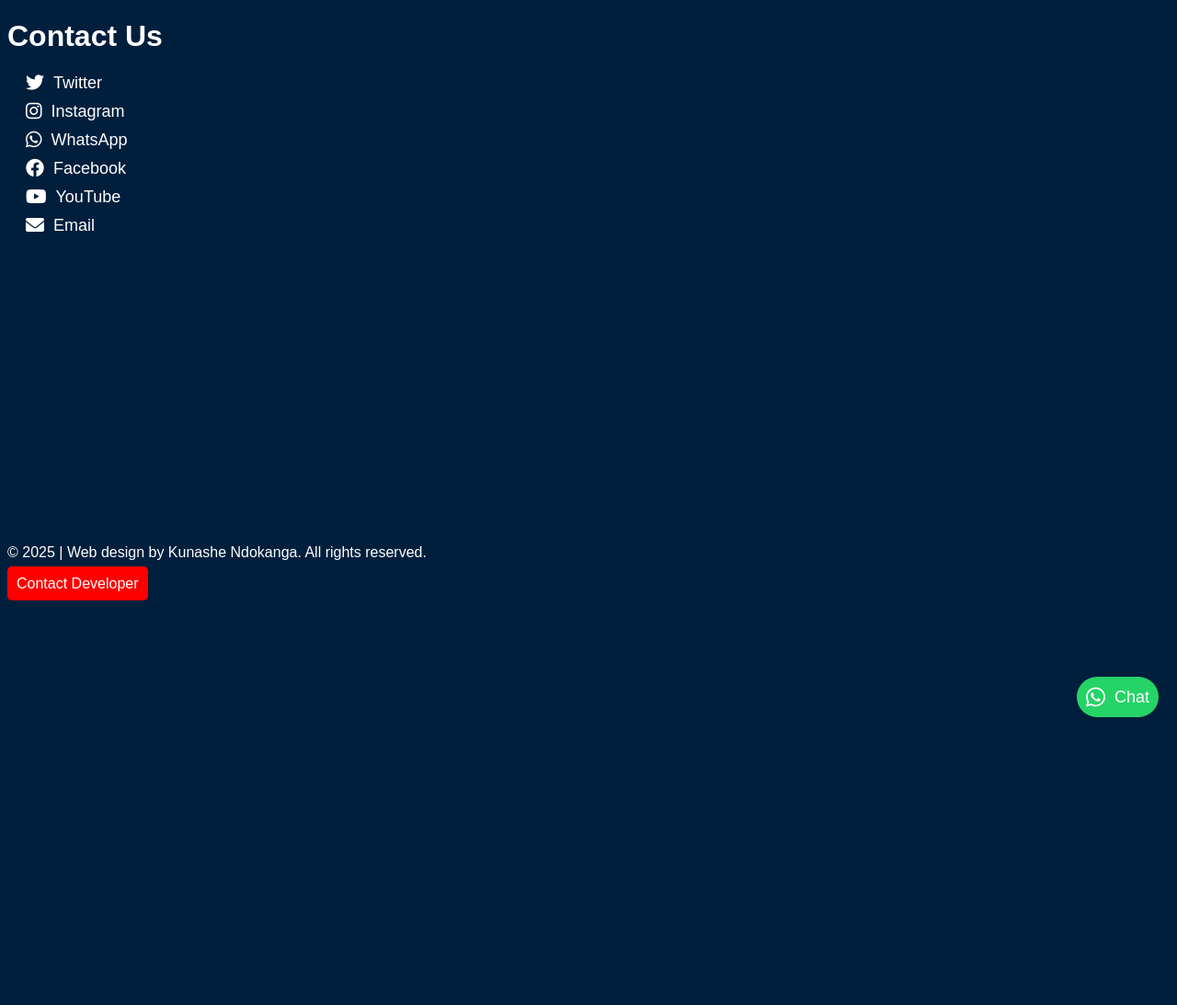
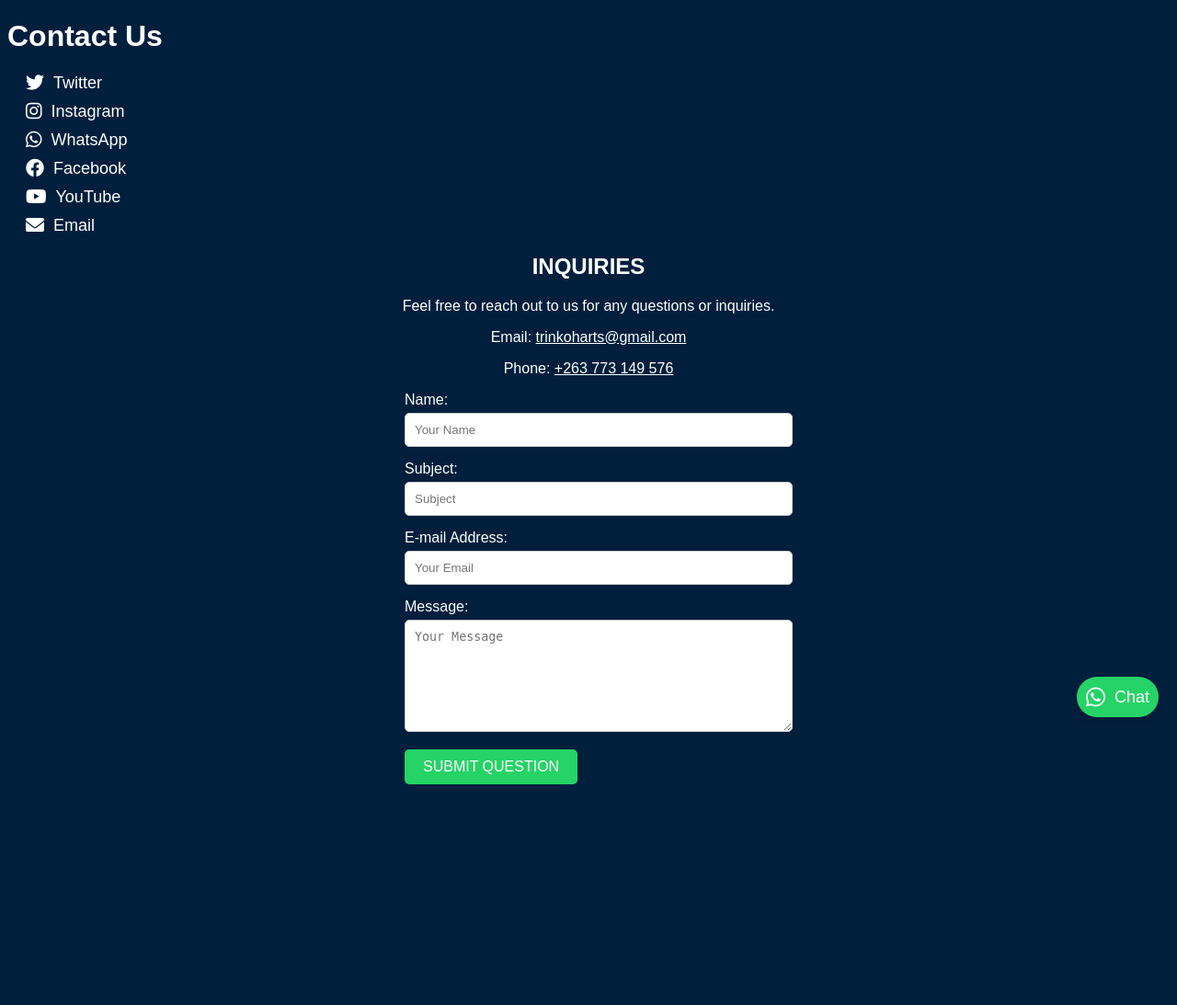
Before and after one commit to Kunashe-n/myapp, a Flask app: page /contact in a window 1280 px wide. Shown: the top 1093 px of the page at 92% size. Before the commit the page ends 780 px from the top, so only its background shows below. Run offline with Flask 3, Linux system fonts and the light colour scheme.

Commit message:
Update contact.html

```diff
--- a/templates/contact.html
+++ b/templates/contact.html
@@ -54,8 +54,30 @@
             <i class="fas fa-envelope"></i> Email
         </a>
     </section>
+    <section style="margin: 20px; text-align: center;">
+        <h2>INQUIRIES</h2>
+        <p>Feel free to reach out to us for any questions or inquiries.</p>
+        <p>Email: <span style="color: #ffffff; text-decoration: underline;">trinkoharts@gmail.com</span></p>
+        <p>Phone: <span style="color: #ffffff; text-decoration: underline;">+263 773 149 576</span></p>
+
+        <form action="https://wa.me/message/BJHVRLRXZ6XPO1" method="get" style="margin-top: 20px; text-align: left; max-width: 400px; margin: 0 auto;">
+            <label for="name" style="display: block; margin-bottom: 5px;">Name:</label>
+            <input type="text" id="name" name="name" placeholder="Your Name" required style="width: 100%; padding: 10px; margin-bottom: 15px; border-radius: 5px; border: 1px solid #ccc;">
+
+            <label for="subject" style="display: block; margin-bottom: 5px;">Subject:</label>
+            <input type="text" id="subject" name="subject" placeholder="Subject" required style="width: 100%; padding: 10px; margin-bottom: 15px; border-radius: 5px; border: 1px solid #ccc;">
+
+            <label for="email" style="display: block; margin-bottom: 5px;">E-mail Address:</label>
+            <input type="email" id="email" name="email" placeholder="Your Email" required style="width: 100%; padding: 10px; margin-bottom: 15px; border-radius: 5px; border: 1px solid #ccc;">
+
+            <label for="message" style="display: block; margin-bottom: 5px;">Message:</label>
+            <textarea id="message" name="message" placeholder="Your Message" required style="width: 100%; padding: 10px; margin-bottom: 15px; border-radius: 5px; border: 1px solid #ccc; height: 100px;"></textarea>
+
+            <button type="submit" style="background-color: #25D366; color: #ffffff; padding: 10px 20px; border: none; border-radius: 5px; cursor: pointer; font-size: 16px;">SUBMIT QUESTION</button>
+        </form>
+    </section>
     <!-- Floating WhatsApp Icon -->
-    <a href="https://wa.me/qr/4GMFLUPJK43FG1" style="position: fixed; bottom: 20px; right: 20px; display: flex; align-items: center; text-decoration: none; color: #ffffff; background-color: #25D366; padding: 10px; border-radius: 50px; box-shadow: 0 4px 6px rgba(0, 0, 0, 0.1);">
+    <a href="https://wa.me/message/BJHVRLRXZ6XPO1" style="position: fixed; bottom: 20px; right: 20px; display: flex; align-items: center; text-decoration: none; color: #ffffff; background-color: #25D366; padding: 10px; border-radius: 50px; box-shadow: 0 4px 6px rgba(0, 0, 0, 0.1);">
         <i class="fab fa-whatsapp" style="font-size: 24px; margin-right: 10px;"></i>
         <span style="font-size: 18px;">Chat</span>
     </a>
```
